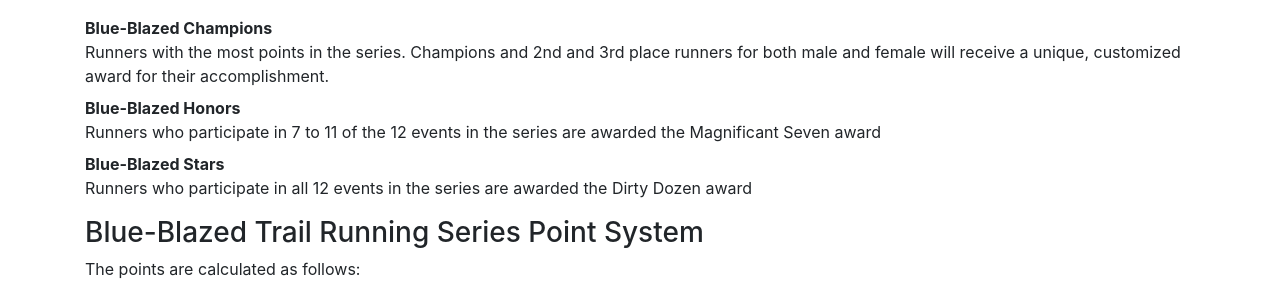
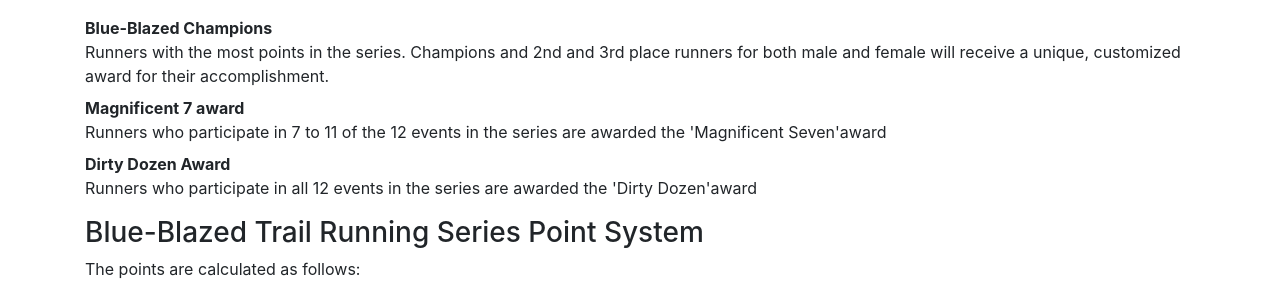
Before and after one commit to BlueBlazedTrailRunningSeries/BlueBlazedTrailRunningSeries.github.io, a Jekyll site: the page built from about.html, in a window 1280 px wide. Shown: the part 593-884 px from the top of the page. Built offline with Jekyll 4.4.1, drawn with Linux system fonts in a browser that asks for light colours.

Commit message:
Update about.html

```diff
--- a/about.html
+++ b/about.html
@@ -32,10 +32,10 @@ title: About the Blue-Blazed Series
     <dt>Blue-Blazed Champions</dt>
     <dd>Runners with the most points in the series. Champions and 2nd and 3rd place runners for both male and female will receive a unique, customized
         award for their accomplishment.</dd>
-    <dt>Blue-Blazed Honors</dt>
-    <dd>Runners who participate in 7 to 11 of the 12 events in the series are awarded the Magnificant Seven award</dd>
-    <dt>Blue-Blazed Stars</dt>
-    <dd>Runners who participate in all 12 events in the series are awarded the Dirty Dozen award</dd>
+    <dt>Magnificent 7 award</dt>
+    <dd>Runners who participate in 7 to 11 of the 12 events in the series are awarded the 'Magnificent Seven'award</dd>
+    <dt>Dirty Dozen Award</dt>
+    <dd>Runners who participate in all 12 events in the series are awarded the 'Dirty Dozen'award</dd>
   </dl>
 
   <h2 class="h3">Blue-Blazed Trail Running Series Point System</h2>
```
